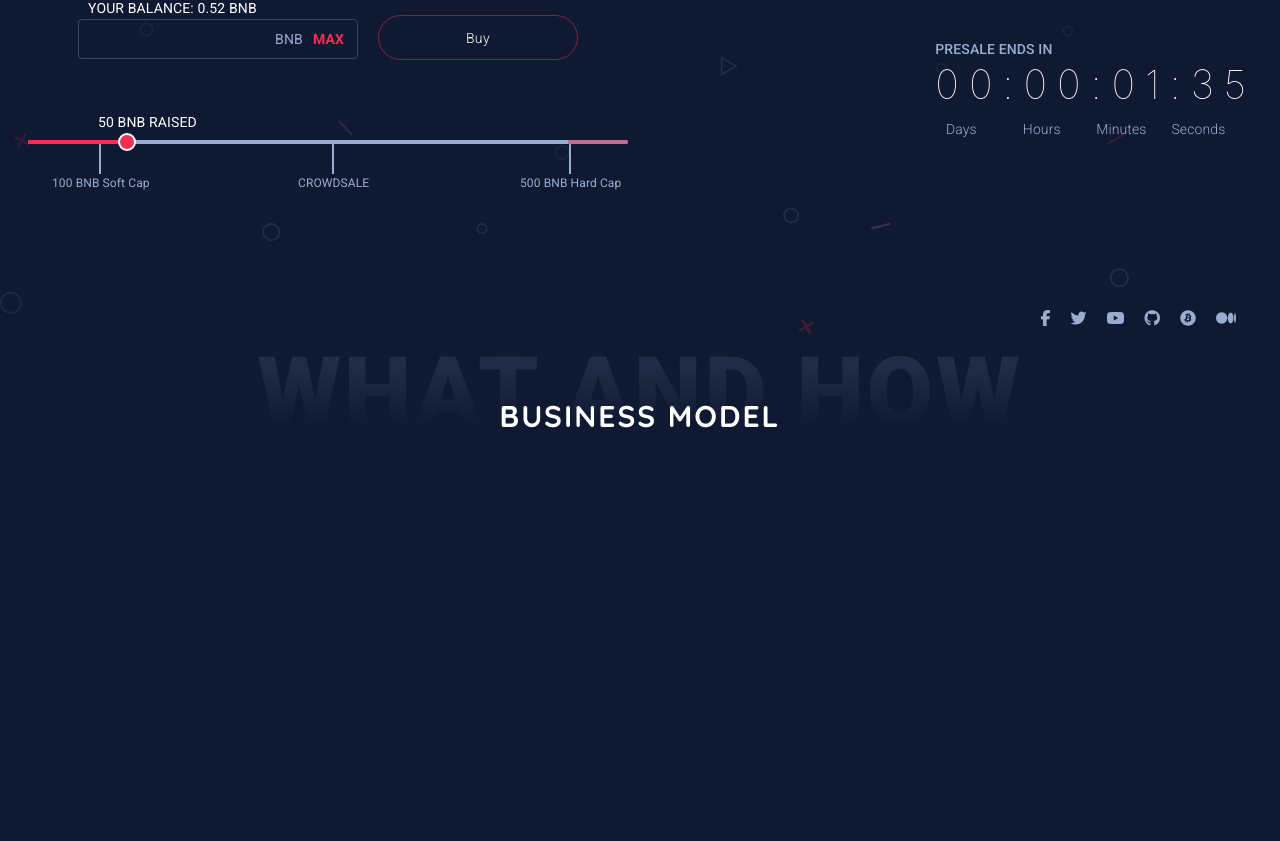
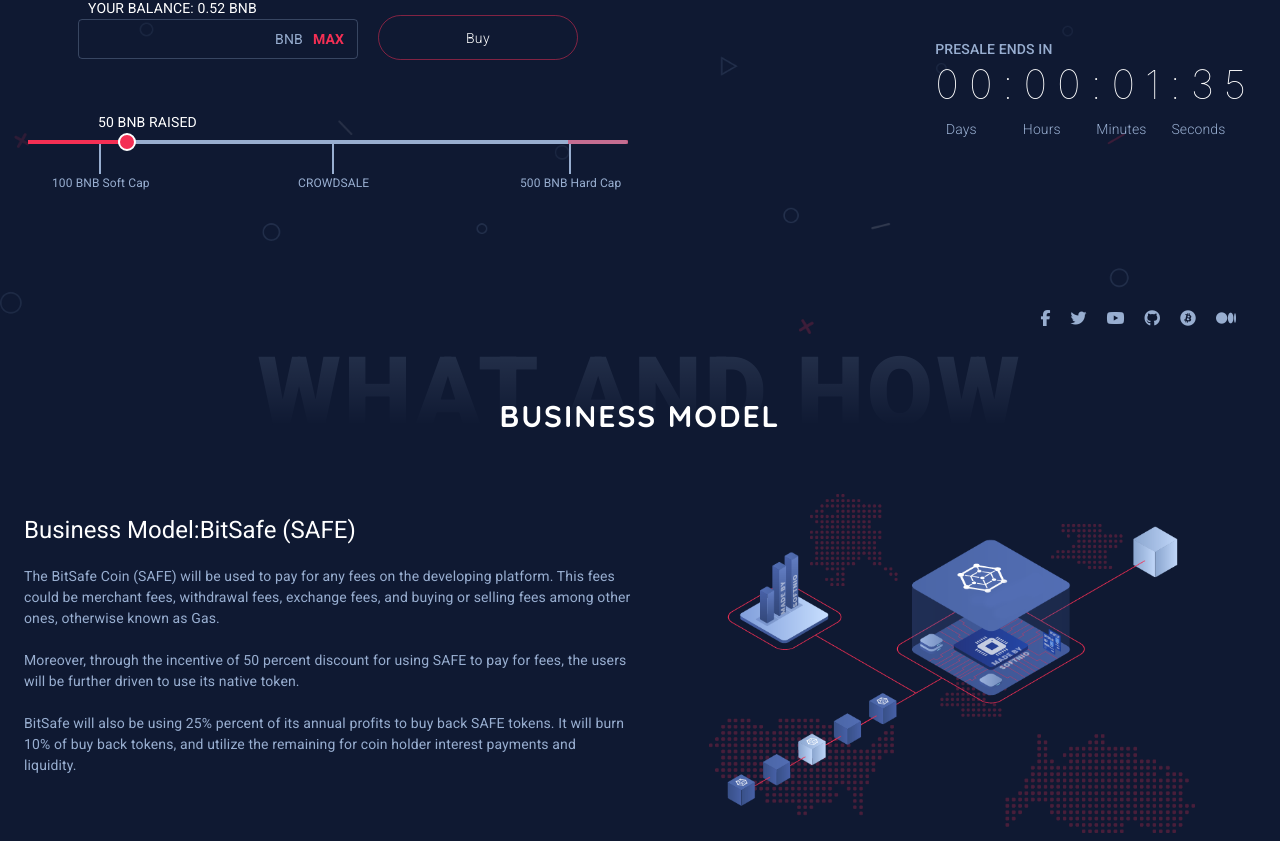
Before and after one commit to saqlain1020/bitsave-token, a React (Create React App) app: page / in a window 1280 px wide. Shown: the part 476-1317 px from the top of the page. Before the commit the page ends 970 px from the top, so only its background shows below. Built offline with nearby package versions, Linux system fonts and the light colour scheme.

Commit message:
Business done

```diff
--- a/src/Sections/Business/Business.jsx
+++ b/src/Sections/Business/Business.jsx
@@ -1,21 +1,41 @@
-import React from 'react';
-import { makeStyles } from '@material-ui/core';
-import TitleHeading from './../../Components/TitleHeading/TitleHeading';
+import React from "react";
+import { Container, Grid, makeStyles, Typography } from "@material-ui/core";
+import TitleHeading from "./../../Components/TitleHeading/TitleHeading";
+import Image from "src/Assets/images/business.png"
 
-const useStyles = makeStyles((theme)=>({
-    root:{
-
-    }
-}))
+const useStyles = makeStyles((theme) => ({
+  root: {},
+}));
 
 const Business = () => {
-    const classes = useStyles();
+  const classes = useStyles();
 
-    return (
-        <div className={classes.root}>
-            <TitleHeading heading="BUSINESS MODEL" background="WHAT AND HOW"/>
-        </div>
-    )
-}
+  return (
+    <Container maxWidth="lg" className={classes.root}>
+      <TitleHeading heading="BUSINESS MODEL" background="WHAT AND HOW" />
+      <Grid container spacing={2}>
+        <Grid item xs={12} sm={6} style={{marginTop:20,}}>
+          <Typography variant="h5" color="primary">
+            Business Model:BitSafe (SAFE)
+          </Typography>
+          <Typography color="secondary" style={{marginTop:20,}}>
+            The BitSafe Coin (SAFE) will be used to pay for any fees on the
+            developing platform. This fees could be merchant fees, withdrawal
+            fees, exchange fees, and buying or selling fees among other ones,
+            otherwise known as Gas. <br/><br/>Moreover, through the incentive of 50
+            percent discount for using SAFE to pay for fees, the users will be
+            further driven to use its native token.<br/><br/> BitSafe will also be using
+            25% percent of its annual profits to buy back SAFE tokens. It will
+            burn 10% of buy back tokens, and utilize the remaining for coin
+            holder interest payments and liquidity.
+          </Typography>
+        </Grid>
+        <Grid item xs={12} sm={6} className="center">
+            <img src={Image} alt="business" width="80%" style={{margin:"auto"}}/>
+        </Grid>
+      </Grid>
+    </Container>
+  );
+};
 
 export default Business;
```
Also changed, not shown: src/Assets/images/business.png (added).
